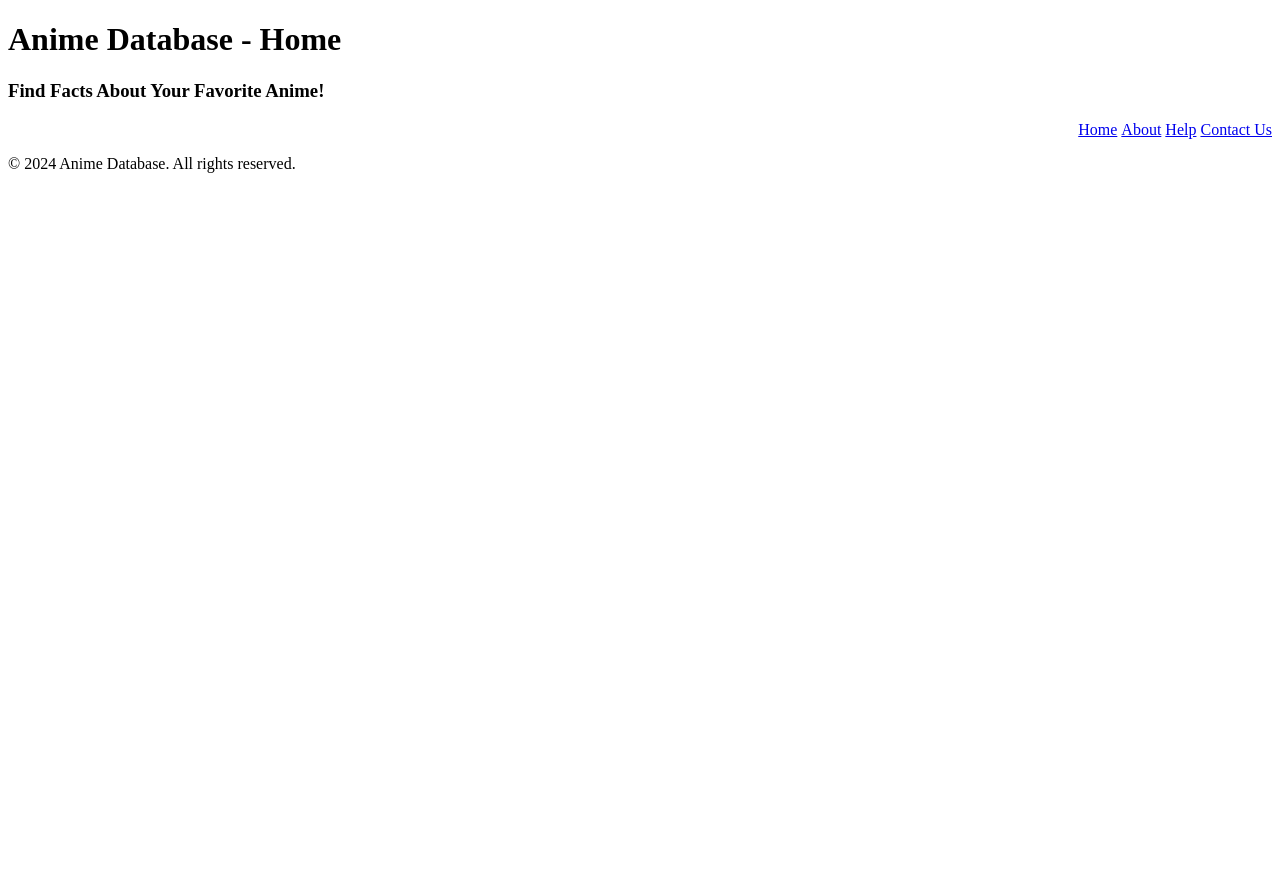
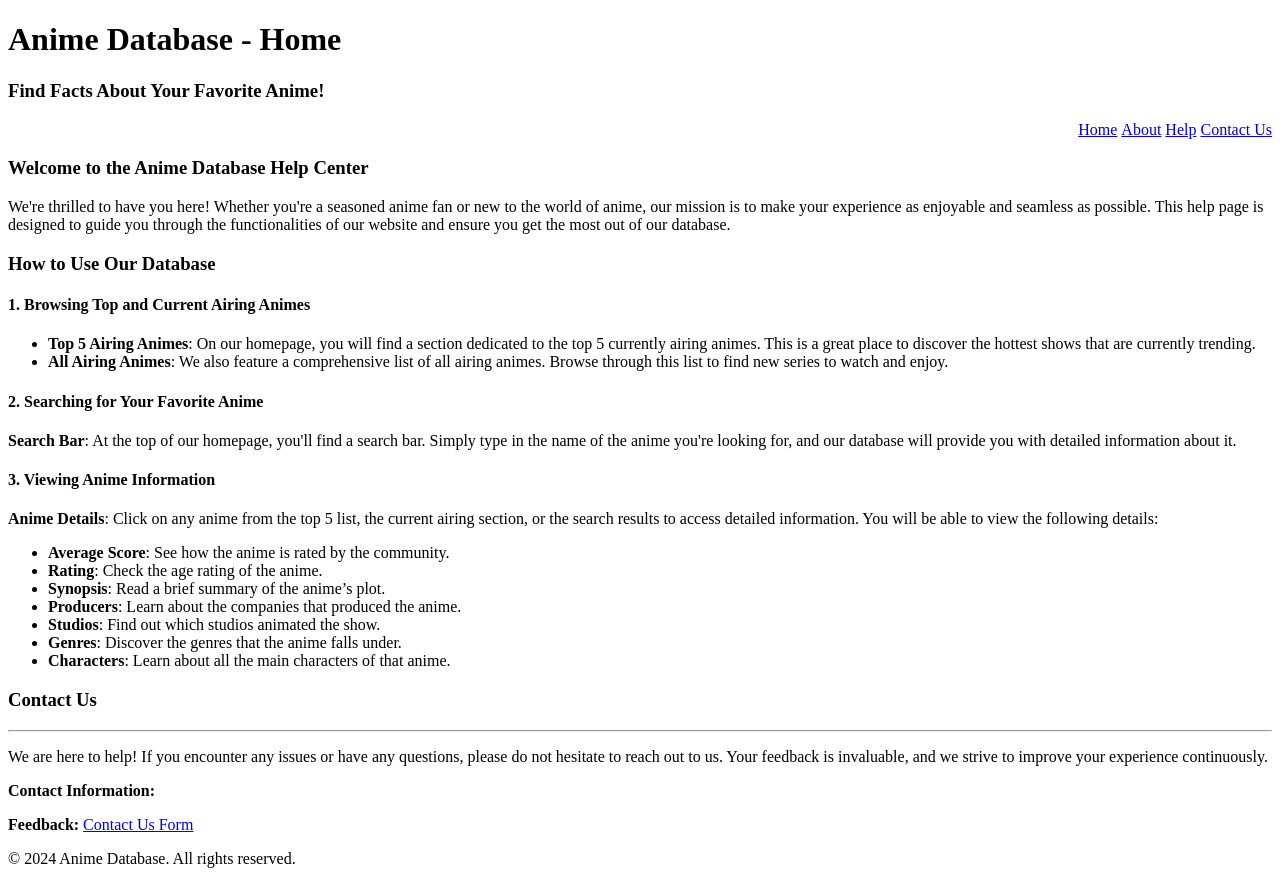
Before and after one commit to Slydawgz/INST377-Group-Project_Final, a Django app: page /help/ in a window 1280 px wide. Before the commit the page ends 173 px from the top, so only its background shows below. Run offline with Django 5.2, Linux system fonts and the light colour scheme; some libraries are stand-ins or nearby versions.

Commit message:
Update Help.html

```diff
--- a/templates/Help.html
+++ b/templates/Help.html
@@ -3,4 +3,55 @@
 {% block title %}Help{% endblock %}
 
 {% block content %}
+        <!-- Main Container -->
+        <div class="helpContainer">
+            <!-- Main Content Area -->
+            <div class="helpContent" id="helpContent">
+                <div class="sub-section">
+                    <h3>Welcome to the Anime Database Help Center</h3>
+                    <p>
+                        We're thrilled to have you here! Whether you're a seasoned anime
+                        fan or new to the world of anime, our mission is to make your
+                        experience as enjoyable and seamless as possible. This help
+                        page is designed to guide you through the functionalities
+                        of our website and ensure you get the most out of our database.
+                    </p>
+                </div>
+                <div class="sub-section">
+                    <h3>How to Use Our Database</h3>
+                    <h4>1. Browsing Top and Current Airing Animes</h4>
+                    <ul>
+                        <li><b>Top 5 Airing Animes</b>: On our homepage, you will find a section dedicated to the top 5 currently airing animes. This is a great place to discover the hottest shows that are currently trending.</li>
+                        <li><b>All Airing Animes</b>: We also feature a comprehensive list of all airing animes. Browse through this list to find new series to watch and enjoy.</li>
+                    </ul>
+
+                    <h4>2. Searching for Your Favorite Anime</h4>
+                    <p><b>Search Bar</b>: At the top of our homepage, you'll find a search bar. Simply type in the name of the anime you're looking for, and our database will provide you with detailed information about it.</p>
+
+                    <h4>3. Viewing Anime Information</h4>
+                    <p><b>Anime Details</b>: Click on any anime from the top 5 list, the current airing section, or the search results to access detailed information. You will be able to view the following details:</p>
+                    <ul>
+                        <li><b>Average Score</b>: See how the anime is rated by the community.</li>
+                        <li><b>Rating</b>: Check the age rating of the anime.</li>
+                        <li><b>Synopsis</b>: Read a brief summary of the anime’s plot.</li>
+                        <li><b>Producers</b>: Learn about the companies that produced the anime.</li>
+                        <li><b>Studios</b>: Find out which studios animated the show.</li>
+                        <li><b>Genres</b>: Discover the genres that the anime falls under.</li>
+                        <li><b>Characters</b>: Learn about all the main characters of that anime.</li>
+                    </ul>
+                </div>
+            </div>
+
+            <!-- Sidebar -->
+            <aside id="sidebar">
+                <h3>Contact Us</h3>
+                <hr>
+                <p>We are here to help! If you encounter any issues or have any questions, please do not hesitate to reach out to us. Your feedback is invaluable, and we strive to improve your experience continuously.</p>
+                <p><b>Contact Information:</b></p>
+
+                <p><b>Feedback:</b> <a href="{% url 'Contact_us'%}">Contact Us Form</a></p>
+            </aside>
+            <div style="clear: both;"></div>
+        </div>
+
 {% endblock %}
```
